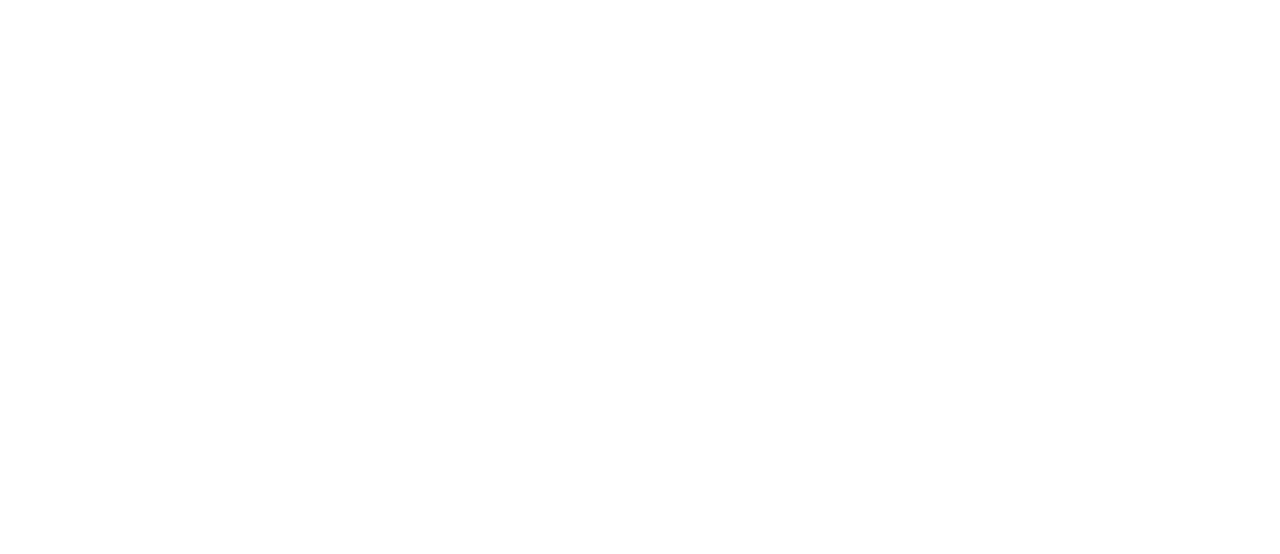
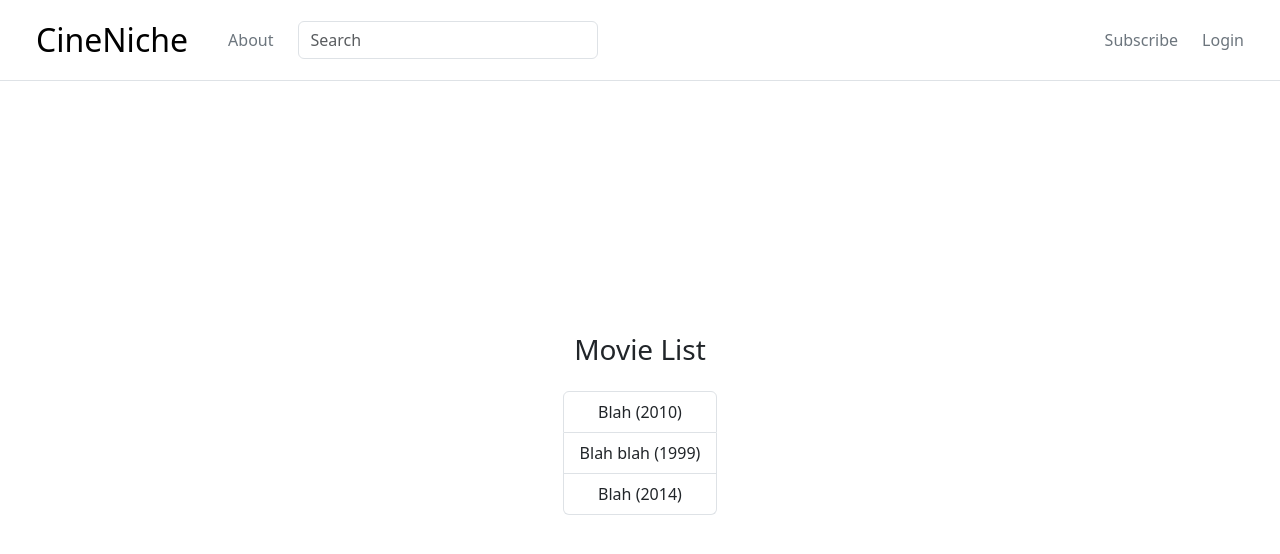
Before and after one commit to Sp1derAp0calypse/intex2, a React (Vite) app in the folder frontend/: page / in a window 1280 px wide. Shown: the top 554 px of the page. Built offline with nearby package versions, Linux system fonts and the light colour scheme.

Commit message:
Added tsx for navbar and movielist, homepage skeleton, also added bootstrap packages

```diff
--- a/frontend/package.json
+++ b/frontend/package.json
@@ -10,6 +10,7 @@
     "preview": "vite preview"
   },
   "dependencies": {
+    "bootstrap": "^5.3.5",
     "react": "^19.0.0",
     "react-dom": "^19.0.0"
   },
--- a/frontend/src/App.tsx
+++ b/frontend/src/App.tsx
@@ -1,7 +1,14 @@
 import "./App.css";
+import MovieList from "./MovieList";
+import NavBar from "./NavBar";
 
 function App() {
-  return <></>;
+  return (
+    <>
+      <NavBar />
+      <MovieList />
+    </>
+  );
 }
 
 export default App;
--- /dev/null
+++ b/frontend/src/MovieList.tsx
@@ -0,0 +1,21 @@
+function MovieList() {
+  const movies = [
+    { id: 1, title: "Blah", year: 2010 },
+    { id: 2, title: "Blah blah", year: 1999 },
+    { id: 3, title: "Blah", year: 2014 },
+  ];
+
+  return (
+    <div className="container mt-5">
+      <h3 className="mb-4">Movie List</h3>
+      <ul className="list-group">
+        {movies.map((movie) => (
+          <li key={movie.id} className="list-group-item">
+            {movie.title} ({movie.year})
+          </li>
+        ))}
+      </ul>
+    </div>
+  );
+}
+export default MovieList;
--- /dev/null
+++ b/frontend/src/NavBar.tsx
@@ -0,0 +1,39 @@
+function NavBar() {
+  return (
+    <nav className="navbar fixed-top bg-white border-bottom px-4 py-3">
+      <div className="container-fluid d-flex justify-content-between align-items-center">
+        {/* Left section: Logo + About + Search */}
+        <div className="d-flex align-items-center gap-4 flex-grow-1">
+          <a className="navbar-brand mb-0" href="/">
+            <h2 className="mb-0">CineNiche</h2>
+          </a>
+
+          <a className="nav-link text-secondary" href="/about">
+            About
+          </a>
+
+          <form className="d-flex" style={{ maxWidth: "300px", width: "100%" }}>
+            <input
+              className="form-control"
+              type="search"
+              placeholder="Search"
+              aria-label="Search"
+            />
+          </form>
+        </div>
+
+        {/* Right section: Subscribe + Login */}
+        <div className="d-flex align-items-center gap-4">
+          <a className="nav-link text-secondary" href="/subscribe">
+            Subscribe
+          </a>
+          <a className="nav-link text-secondary" href="/login">
+            Login
+          </a>
+        </div>
+      </div>
+    </nav>
+  );
+}
+
+export default NavBar;
--- a/frontend/src/main.tsx
+++ b/frontend/src/main.tsx
@@ -2,6 +2,7 @@
 import { createRoot } from "react-dom/client";
 import "./index.css";
 import App from "./App.tsx";
+import "bootstrap/dist/css/bootstrap.min.css";
 
 createRoot(document.getElementById("root")!).render(
   <StrictMode>
```
Also changed, not shown: 13 other files (tests, documents, lock files or other folders).
